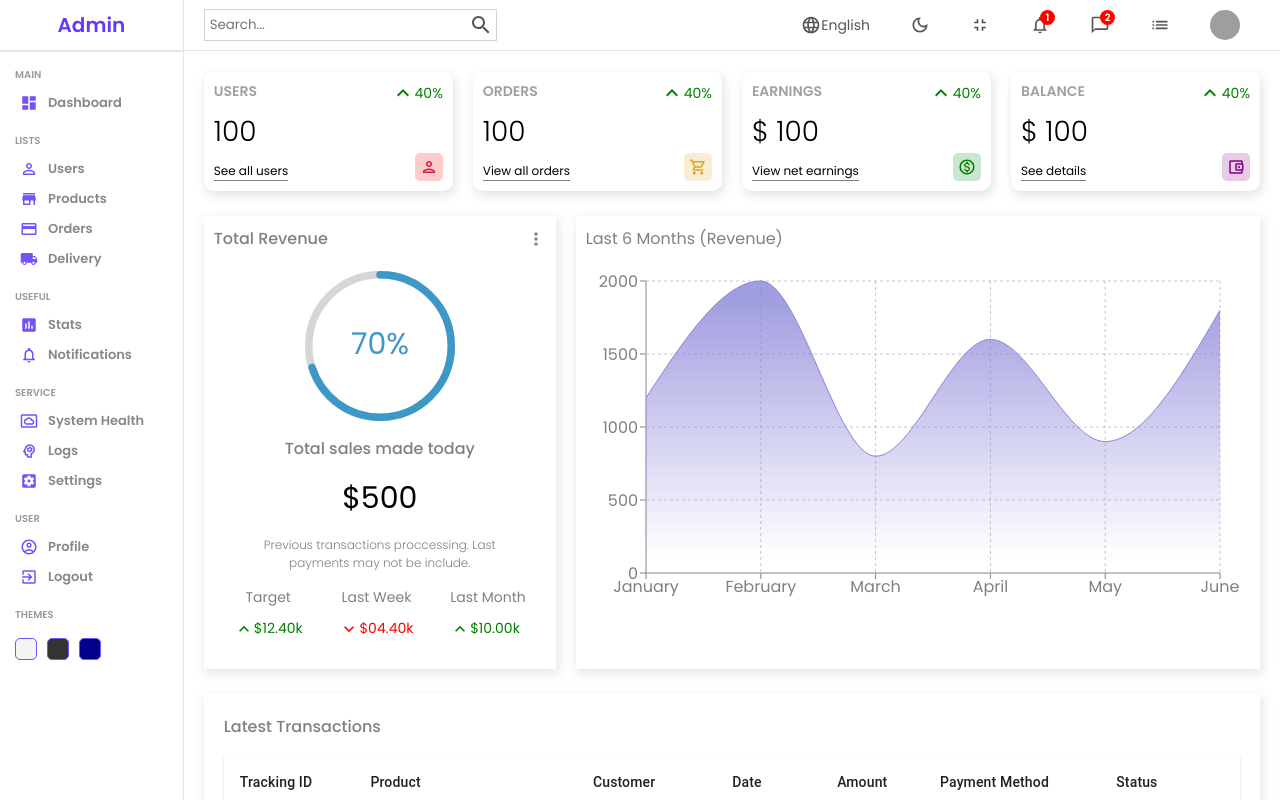
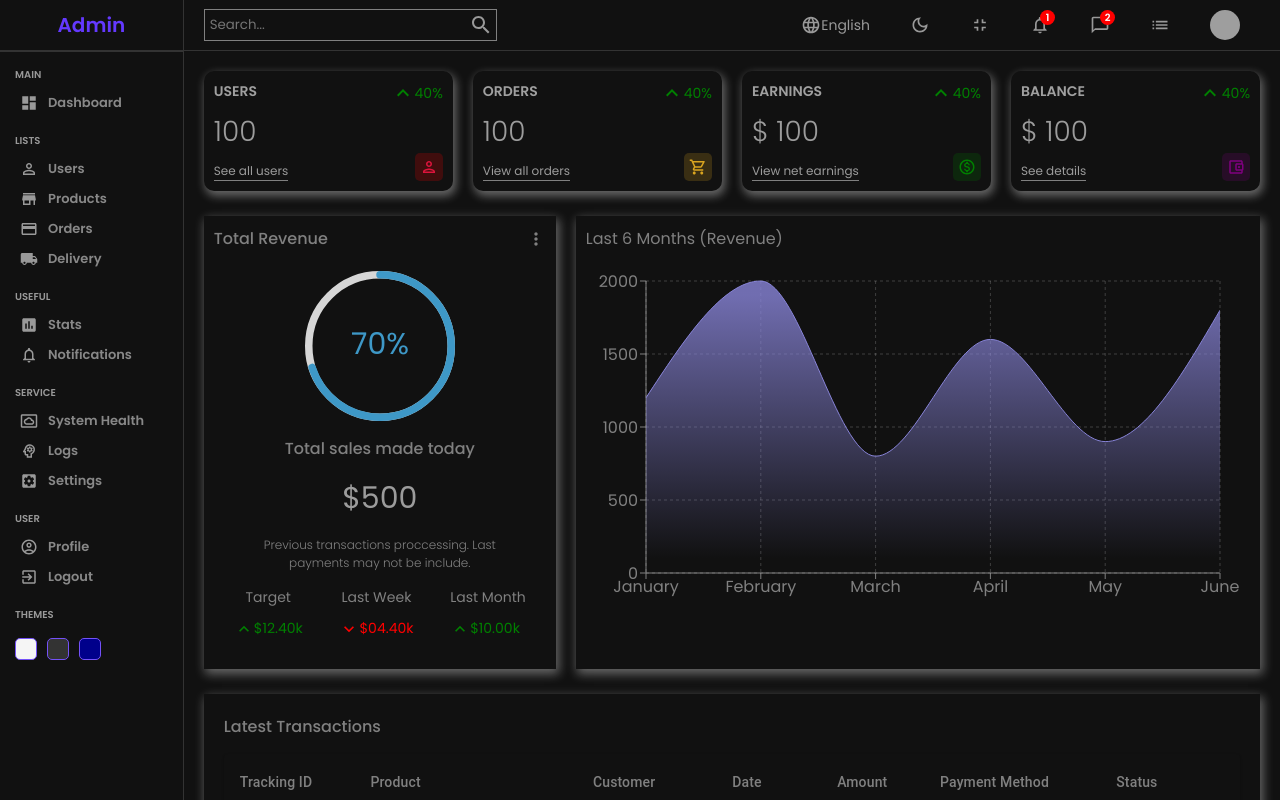
Before and after one commit to engnurulamin/react-admin, a React (Vite) app: page / in a window 1280 px wide. Shown: the top 800 px of the page. Built offline with nearby package versions, Linux system fonts and the light colour scheme; grey boxes are pictures that could not be loaded.

Commit message:
dark mode

```diff
--- a/src/App.jsx
+++ b/src/App.jsx
@@ -5,9 +5,11 @@
 import Single from "./pages/single/Single";
 import New from "./pages/new/New";
 import { productInputs, userInputs } from "./sources/formsource";
+import "./style/dark.scss";
 
 function App() {
   return (
+    <div className="app dark">
       <BrowserRouter>
         <Routes>
           <Route path="/">
@@ -32,6 +34,7 @@
           </Route>
         </Routes>
       </BrowserRouter>
+    </div>
   );
 }
 
--- /dev/null
+++ b/src/style/dark.scss
@@ -0,0 +1,69 @@
+.app.dark {
+  background-color: #111;
+  color: rgb(156, 156, 156);
+
+  .chart-grid {
+    stroke: rgba(228, 228, 228, 0.219);
+  }
+
+  .table {
+    background-color: #111;
+
+    .tableCell {
+      color: gray;
+    }
+  }
+
+  .navbar {
+    color: #999;
+    border-color: #333;
+
+    .search {
+      border-color: gray;
+    }
+  }
+
+  .sidebar {
+    background-color: #111;
+    border-color: #333;
+
+    .top {
+      .logo {
+        color: #999;
+      }
+    }
+    hr {
+      border-color: #333;
+    }
+
+    ul {
+      li {
+        &:hover {
+          background-color: #333;
+        }
+
+        .icon {
+          color: #999;
+        }
+      }
+    }
+  }
+
+  .data-table {
+    .data-grid {
+      color: gray;
+      border: none;
+
+      .view-button,
+      .delete-button,
+      .cell-with-status {
+        color: gray;
+        border: none;
+      }
+    }
+  }
+
+  input {
+    background-color: transparent;
+  }
+}
```
Lines whose indentation alone changed are shown as unchanged.
